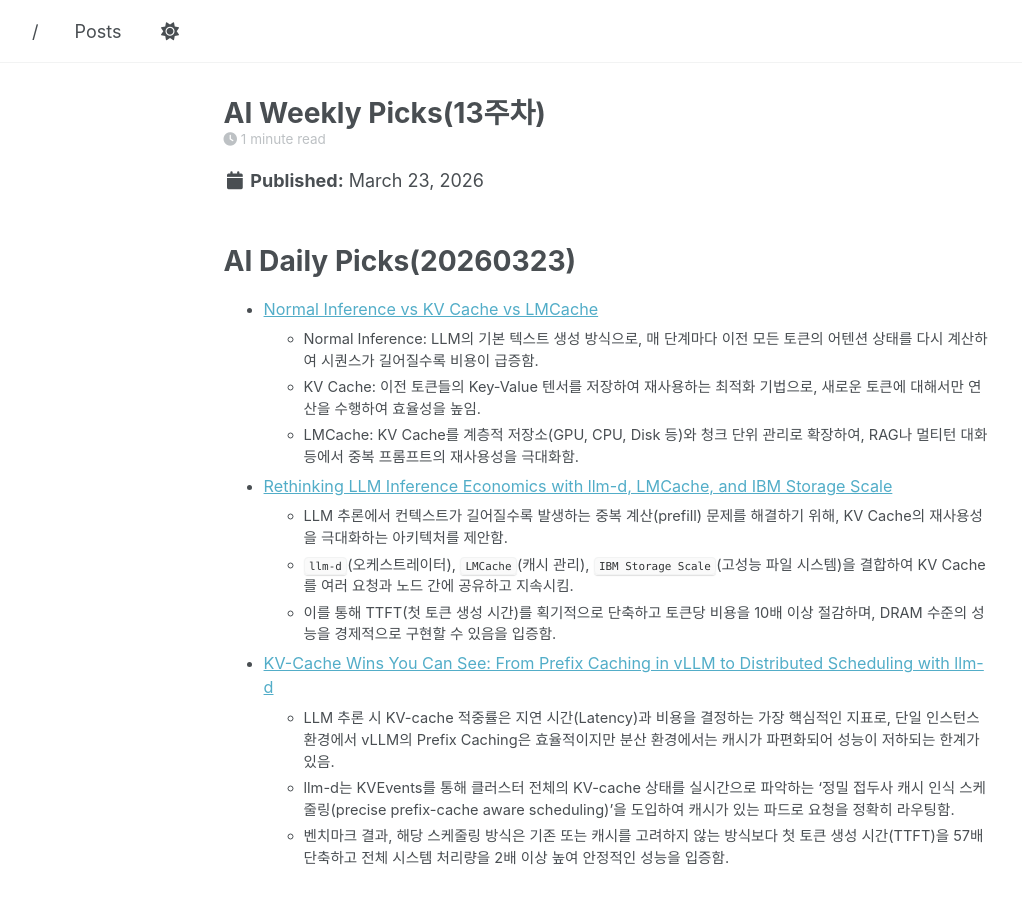
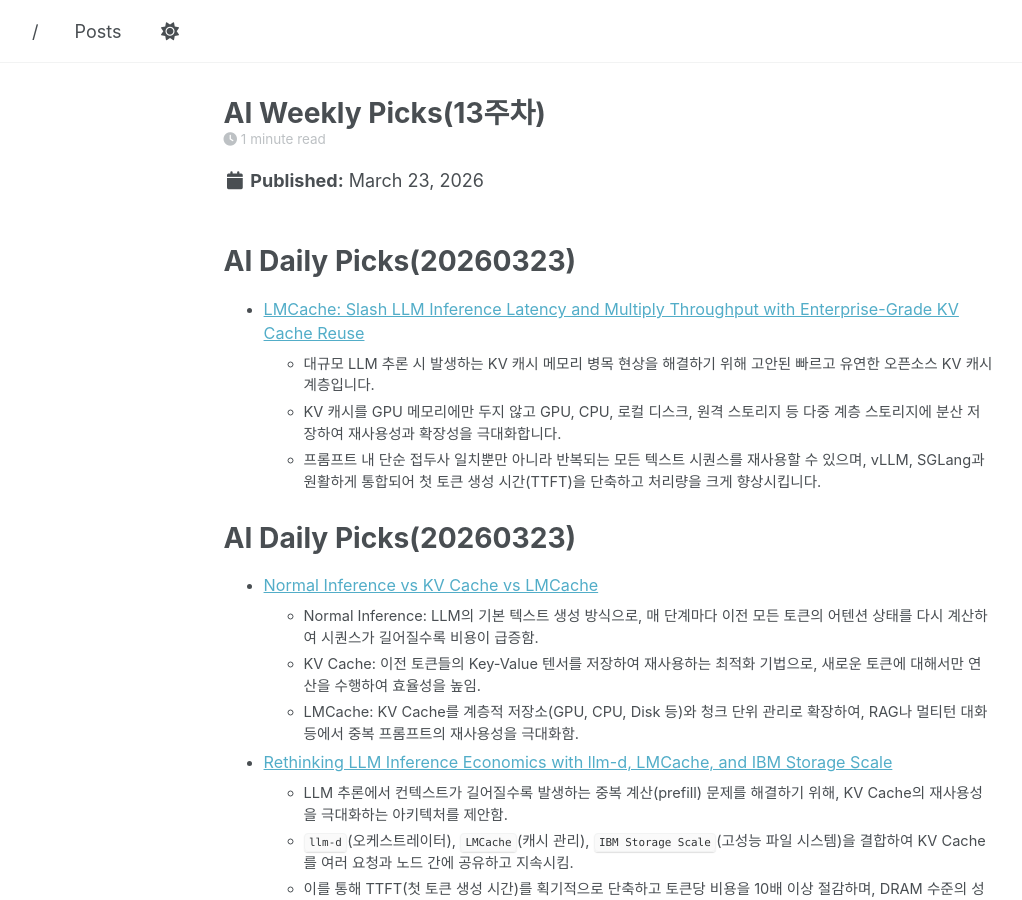
Before and after one commit to parameterfreak/parameterfreak.github.io, a Jekyll site: the page built from _posts/2026-03-23-ai-weekly-picks.md, in a window 1280 px wide and 900 px high. Shown: the whole window, without its empty margins (58-1080 px from the left). Built offline with Jekyll 4.4.1, drawn with Linux system fonts in a browser that asks for light colours; a script that is not in the unit is left out.

Commit message:
Add new AI picks for March 23, 2026

```diff
--- a/_posts/2026-03-23-ai-weekly-picks.md
+++ b/_posts/2026-03-23-ai-weekly-picks.md
@@ -9,6 +9,13 @@
   - News
   - Reference
 ---
+
+# AI Daily Picks(20260323)
+
+* [LMCache: Slash LLM Inference Latency and Multiply Throughput with Enterprise-Grade KV Cache Reuse](https://www.papercodex.com/lmcache-slash-llm-inference-latency-and-multiply-throughput-with-enterprise-grade-kv-cache-reuse)
+  * 대규모 LLM 추론 시 발생하는 KV 캐시 메모리 병목 현상을 해결하기 위해 고안된 빠르고 유연한 오픈소스 KV 캐시 계층입니다.
+  * KV 캐시를 GPU 메모리에만 두지 않고 GPU, CPU, 로컬 디스크, 원격 스토리지 등 다중 계층 스토리지에 분산 저장하여 재사용성과 확장성을 극대화합니다.
+  * 프롬프트 내 단순 접두사 일치뿐만 아니라 반복되는 모든 텍스트 시퀀스를 재사용할 수 있으며, vLLM, SGLang과 원활하게 통합되어 첫 토큰 생성 시간(TTFT)을 단축하고 처리량을 크게 향상시킵니다.
 
 # AI Daily Picks(20260323)
 
```
